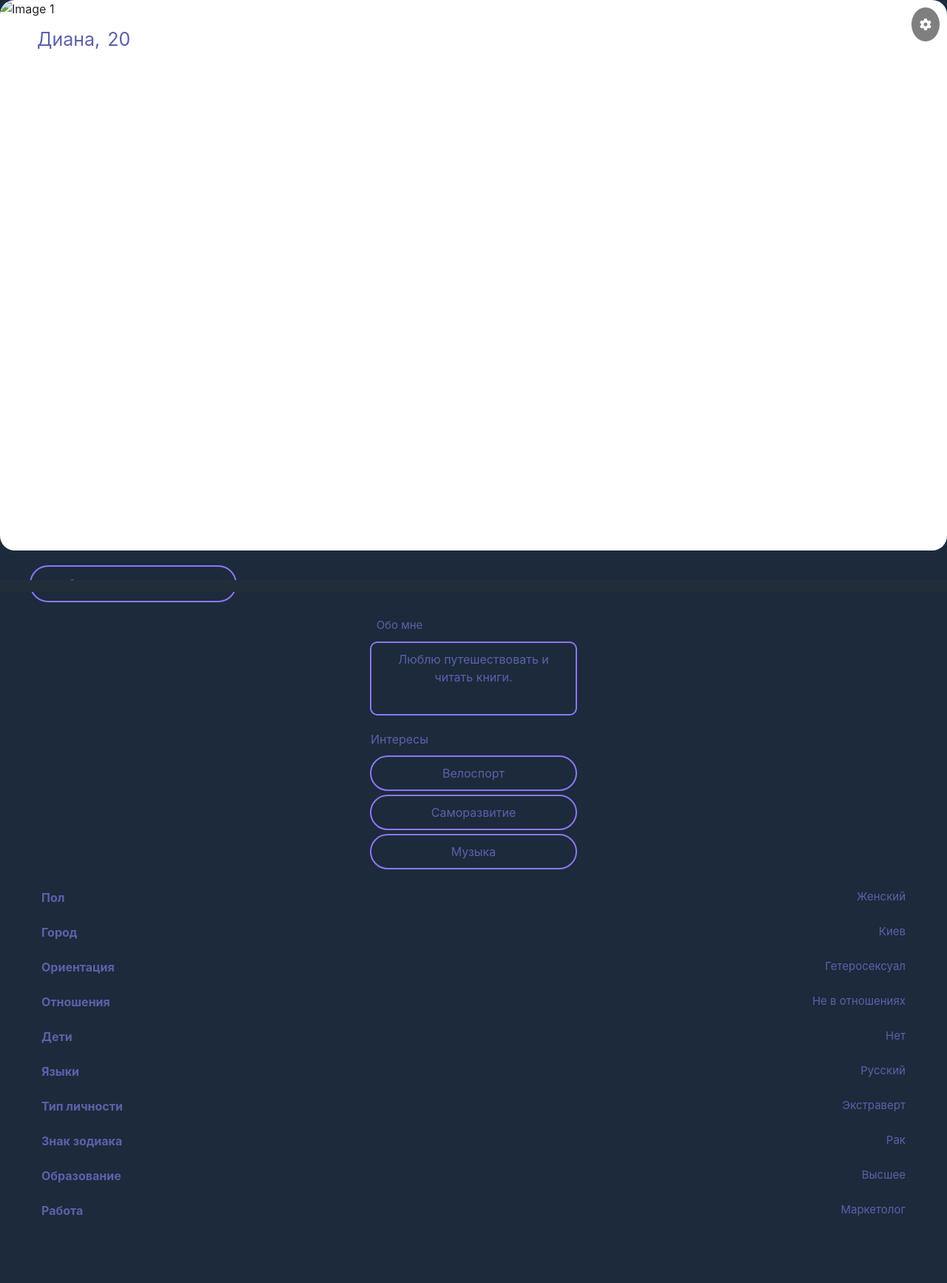
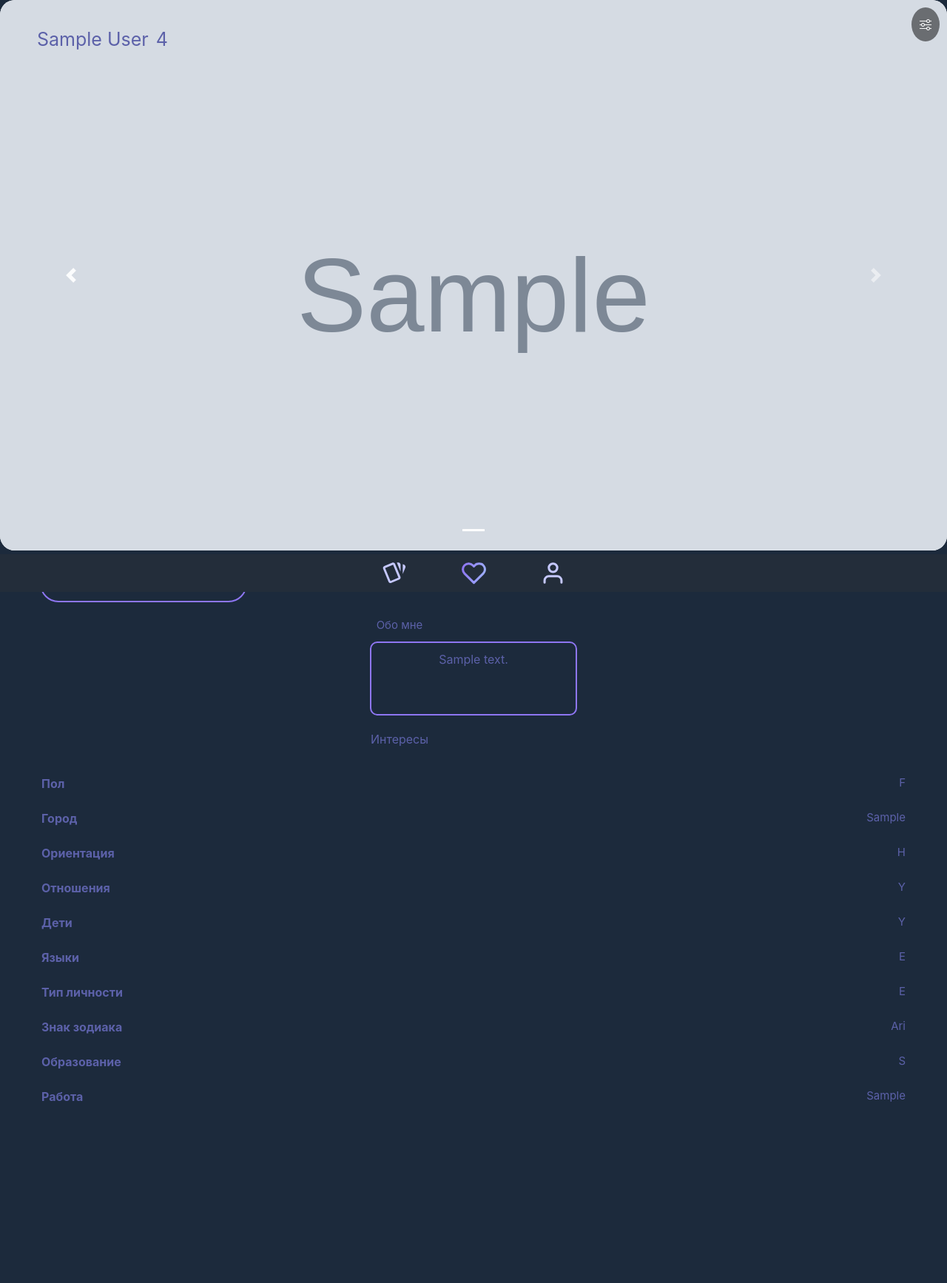
Before and after one commit to Garelkaa/alomioapp, a Django app: page /card/ in a window 1280 px wide. Shown: the whole page at 74% size. Run offline with Django 5.2, Linux system fonts and the light colour scheme; tables that the repository leaves empty hold one stand-in row (values such as "Sample post"); grey boxes marked "Sample" are stand-in pictures; parts of the project's set-up code (start-up, migrations or seed data) failed here and were passed over; some libraries are stand-ins or nearby versions.

Commit message:
add real profile to the cards and fixed position items on page

```diff
--- a/card/templates/index.html
+++ b/card/templates/index.html
@@ -7,6 +7,7 @@
   <meta name="viewport" content="width=device-width, initial-scale=1.0">
   <title>{{ title }}</title>
   <link rel="stylesheet" href="https://stackpath.bootstrapcdn.com/bootstrap/4.5.2/css/bootstrap.min.css">
+  <link rel="stylesheet" href="https://cdn.jsdelivr.net/npm/bootstrap-icons@1.11.3/font/bootstrap-icons.min.css">
   <link href="https://cdnjs.cloudflare.com/ajax/libs/font-awesome/6.0.0-beta3/css/all.min.css" rel="stylesheet">
   <link rel="stylesheet" href="{% static 'style/style_card.css' %}">
 </head>
@@ -14,10 +15,31 @@
   <nav class="navbar navbar-dark" style="background-color: rgb(35, 45, 58);">
     <div class="d-flex justify-content-center w-100">
       <div class="svg-container d-flex justify-content-between" style="width: 250px;">
-        <!-- SVG icons here -->
+        <svg width="35" height="35" viewBox="0 0 50 50" fill="none" xmlns="http://www.w3.org/2000/svg">
+          <!-- Path for the first SVG -->
+          <path d="M23.3126 4.6875C22.7709 4.6875 22.2292 4.8125 21.7084 5L6.37506 11.3542C5.35582 11.7716 4.54405 12.5766 4.11821 13.5924C3.69238 14.6081 3.68735 15.7514 4.10423 16.7708L14.4376 41.6667C14.7428 42.4218 15.2626 43.0709 15.9328 43.5337C16.603 43.9965 17.3941 44.2528 18.2084 44.2708C18.7501 44.2708 19.3126 44.2083 19.8542 43.9583L35.2084 37.6042C35.9495 37.2897 36.5848 36.7692 37.039 36.1045C37.4932 35.4399 37.7472 34.6589 37.7709 33.8542C37.7917 33.3333 37.6876 32.7292 37.5001 32.1875L27.0834 7.29167C26.7899 6.52855 26.273 5.87175 25.6002 5.40713C24.9275 4.94252 24.1302 4.69171 23.3126 4.6875ZM30.5626 4.6875L37.7501 22.0833V8.85417C37.7501 7.7491 37.3111 6.68929 36.5297 5.90789C35.7483 5.12649 34.6885 4.6875 33.5834 4.6875M41.9376 7.89583V26.7083L47.0001 14.5C47.2076 13.9953 47.3135 13.4547 47.3116 12.909C47.3098 12.3634 47.2002 11.8234 46.9893 11.3202C46.7783 10.817 46.4701 10.3603 46.0822 9.97647C45.6944 9.59262 45.2346 9.2891 44.7292 9.08333M23.3126 8.79167L33.6876 33.8333L18.2917 40.2083L7.91673 15.1875" fill="#C5C8FF"/>
+        </svg>
+
+        <svg width="35" height="35" viewBox="0 0 45 46" fill="none" xmlns="http://www.w3.org/2000/svg">
+          <!-- Path for the second SVG -->
+          <path d="M39.075 9.14327C38.1173 8.18515 36.9803 7.4251 35.7288 6.90655C34.4773 6.38799 33.1359 6.12109 31.7812 6.12109C30.4266 6.12109 29.0852 6.38799 27.8337 6.90655C26.5822 7.4251 25.4451 8.18515 24.4875 9.14327L22.5 11.1308L20.5125 9.14327C18.5781 7.20884 15.9544 6.1221 13.2187 6.1221C10.483 6.1221 7.8594 7.20884 5.92498 9.14327C3.99056 11.0777 2.90381 13.7013 2.90381 16.437C2.90381 19.1727 3.99056 21.7963 5.92498 23.7308L7.91248 25.7183L22.5 40.3058L37.0875 25.7183L39.075 23.7308C40.0331 22.7731 40.7931 21.636 41.3117 20.3846C41.8302 19.1331 42.0972 17.7917 42.0972 16.437C42.0972 15.0824 41.8302 13.741 41.3117 12.4895C40.7931 11.238 40.0331 10.1009 39.075 9.14327Z" stroke="url(#paint0_linear_232_1782)" stroke-width="4" stroke-linecap="round" stroke-linejoin="round"/>
+          <defs>
+          <linearGradient id="paint0_linear_232_1782" x1="9.20967" y1="-11.8259" x2="59.5923" y2="1.47514" gradientUnits="userSpaceOnUse">
+          <stop stop-color="#8E76F2"/>
+          <stop offset="1" stop-color="#A1BDFF"/>
+          </linearGradient>
+          </defs>
+        </svg>
+
+        <svg width="35" height="35" viewBox="0 0 45 46" fill="none" xmlns="http://www.w3.org/2000/svg">
+          <!-- Path for the third SVG -->
+          <path d="M37.5 39.875V36.125C37.5 34.1359 36.7098 32.2282 35.3033 30.8217C33.8968 29.4152 31.9891 28.625 30 28.625H15C13.0109 28.625 11.1032 29.4152 9.6967 30.8217C8.29018 32.2282 7.5 34.1359 7.5 36.125V39.875" stroke="#C5C8FF" stroke-width="4" stroke-linecap="round" stroke-linejoin="round"/>
+          <path d="M22.5 21.125C26.6421 21.125 30 17.7671 30 13.625C30 9.48286 26.6421 6.125 22.5 6.125C18.3579 6.125 15 9.48286 15 13.625C15 17.7671 18.3579 21.125 22.5 21.125Z" stroke="#C5C8FF" stroke-width="4" stroke-linecap="round" stroke-linejoin="round"/>
+        </svg>
       </div>
     </div>
   </nav>
+
 
   <div id="settingsModal" class="modal" tabindex="-1" role="dialog">
     <div class="modal-dialog" role="document">
@@ -72,16 +94,8 @@
       <div class="overlay info">&#128269;</div>
       <div id="carouselExampleControls" class="carousel slide" data-ride="carousel" data-interval="0">
         <ol class="carousel-indicators"></ol>
-        <div class="carousel-inner">
-          <div class="carousel-item active">
-            <img src="https://via.placeholder.com/800x600" class="d-block w-100" alt="Image 1">
-          </div>
-          <div class="carousel-item">
-            <img src="https://via.placeholder.com/800x600" class="d-block w-100" alt="Image 2">
-          </div>
-          <div class="carousel-item">
-            <img src="https://via.placeholder.com/800x600" class="d-block w-100" alt="Image 3">
-          </div>
+        <div class="carousel-inner" id="carouselInner">
+          <!-- Динамические элементы карусели будут добавлены здесь -->
         </div>
         <a class="carousel-control-prev" href="#carouselExampleControls" role="button" data-slide="prev">
           <span class="carousel-control-prev-icon" aria-hidden="true"></span>
@@ -98,7 +112,7 @@
         <span class="user-age"> 20</span>
       </div>
       <button id="settingsButton" class="btn btn-link text-white open-settings" onclick="openSettings()">
-        <i class="fas fa-cog"></i>
+        <i class="bi bi-sliders"></i>
       </button>
     </div>
   </div>
@@ -118,15 +132,7 @@
       <div class="user-intreresteds-container">
         <label for="text" class='interests-label'>Интересы</label>
         <div class='user-items-container'>
-          <div class="user-item">
-            Велоспорт
-          </div>
-          <div class="user-item">
-            Саморазвитие
-          </div>
-          <div class="user-item">
-            Музыка
-          </div>
+          <!-- Интересы будут добавляться динамически -->
         </div>
       </div>
       <div class="user-personal-info-container p-3">
--- a/card/views.py
+++ b/card/views.py
@@ -2,6 +2,7 @@
 from django.db.models import Subquery, OuterRef
 from django.http import JsonResponse
 
+from gallery.models import GalleryImage
 from users.models import User
 
 from datetime import date
@@ -18,40 +19,23 @@
 
 
 def get_profiles(request):
-    gender_filter = request.GET.get('gender')
-    min_age_filter = request.GET.get('min_age')
-    max_age_filter = request.GET.get('max_age')
+    profiles = User.objects.all().values(
+        'id', 'name', 'bidth', 'about', 'gender', 'city', 'orientation', 'relationship', 'childrens', 'languages', 'personality', 'zodiac', 'education', 'work', 'gallery'
+    )
 
-    profiles = User.objects.all()
+    # Получаем изображения из модели GalleryImage и рассчитываем возраст
+    for profile in profiles:
+        birth_date = profile.get('bidth')
+        if birth_date:
+            profile['age'] = calculate_age(birth_date)
 
-    # Exclude profiles that the user has liked
-    # liked_profiles = Likes.objects.filter(user=request.user).values_list('likeuser_id', flat=True)
+        gallery = profile.get('gallery')
+        if gallery:
+            images = GalleryImage.objects.filter(gallery=gallery)
+            image_urls = [img.image.url for img in images]
+            profile['image'] = image_urls[0] if image_urls else 'https://via.placeholder.com/800x600'
+        else:
+            profile['image'] = 'https://via.placeholder.com/800x600'
 
-    # Exclude profiles where there is a coincidence
-
-
-
-
-    profile_list = []
-
-    for profile in profiles:
-        age = calculate_age(profile.bidth) if profile.bidth else None
-
-        image_urls = []
-        if profile.gallery and profile.gallery.galleryimage_set.exists():
-            image_urls = [image.image.url for image in profile.gallery.galleryimage_set.all()]
-
-        profile_data = {
-            'id': profile.id,
-            'firstName': profile.name,
-            'age': age,
-            'gender': profile.gender,
-            'about': profile.about_user,
-            'interests': [interest.name for interest in profile.interests.all()],
-            'images': image_urls,
-            'distance': profile.city,
-            'user_id': request.user.id
-        }
-        profile_list.append(profile_data)
-
-    return JsonResponse({'profiles': profile_list})
+    profiles_list = list(profiles)  # Преобразуем QuerySet в список словарей
+    return JsonResponse(profiles_list, safe=False)
--- a/static/js/card.js
+++ b/static/js/card.js
@@ -7,73 +7,57 @@
 
 // Функция для загрузки профилей
 function loadProfiles() {
-    profiles = [
-        {
-            id: 1,
-            name: "Диана",
-            age: 20,
-            image: "https://via.placeholder.com/800x600",
-            about: "Люблю путешествовать и читать книги.",
-            interests: ["Велоспорт", "Саморазвитие", "Музыка"],
-            gender: "Женский",
-            city: "Киев",
-            orientation: "Гетеросексуал",
-            relationshipStatus: "Не в отношениях",
-            children: "Нет",
-            languages: "Русский",
-            personalityType: "Экстраверт",
-            zodiacSign: "Рак",
-            education: "Высшее",
-            job: "Маркетолог"
-        },
-        {
-            id: 2,
-            name: "Иван",
-            age: 25,
-            image: "https://via.placeholder.com/800x600?text=Ivan",
-            about: "Обожаю спорт и активный отдых.",
-            interests: ["Футбол", "Путешествия", "Фотография"],
-            gender: "Мужской",
-            city: "Москва",
-            orientation: "Гетеросексуал",
-            relationshipStatus: "В отношениях",
-            children: "Нет",
-            languages: "Русский, Английский",
-            personalityType: "Интроверт",
-            zodiacSign: "Лев",
-            education: "Высшее",
-            job: "Программист"
-        },
-        {
-            id: 3,
-            name: "Анастасия",
-            age: 30,
-            image: "https://via.placeholder.com/800x600?text=Anastasia",
-            about: "Работаю в дизайне, увлекаюсь искусством.",
-            interests: ["Искусство", "Кулинария", "Чтение"],
-            gender: "Женский",
-            city: "Санкт-Петербург",
-            orientation: "Гомосексуал",
-            relationshipStatus: "Не в отношениях",
-            children: "Есть",
-            languages: "Русский, Французский",
-            personalityType: "Экстраверт",
-            zodiacSign: "Близнецы",
-            education: "Высшее",
-            job: "Дизайнер"
-        }
-        // Добавьте другие профили по необходимости
-    ];
+    fetch('/card/get_profiles/')
+        .then(response => response.json())
+        .then(data => {
+            profiles = data;
+            currentIndex = 0; // Сбрасываем индекс
+            updateProfileInfo();
+            updateCarousel();
+        })
+        .catch(error => console.error('Ошибка при загрузке профилей:', error));
 }
+
+// Функция для обновления карусели
+function updateCarousel() {
+    const carouselInner = document.getElementById('carouselInner');
+    const indicatorsContainer = document.querySelector('.carousel-indicators');
+
+    carouselInner.innerHTML = ''; // Очищаем старые элементы карусели
+    indicatorsContainer.innerHTML = ''; // Очищаем старые индикаторы
+
+    if (profiles.length > 0) {
+        const profile = profiles[currentIndex];
+
+        // Создаем новый элемент карусели
+        const carouselItem = document.createElement('div');
+        carouselItem.classList.add('carousel-item', 'active'); // Активный элемент
+        const img = document.createElement('img');
+        img.src = profile.image;
+        img.classList.add('d-block', 'w-100');
+        img.alt = `Image of ${profile.name}`;
+        carouselItem.appendChild(img);
+        carouselInner.appendChild(carouselItem);
+
+        // Создаем один индикатор
+        const indicator = document.createElement('li');
+        indicator.setAttribute('data-target', '#carouselExampleControls');
+        indicator.setAttribute('data-slide-to', '0'); // Индикатор только для текущего профиля
+        indicator.classList.add('active'); // Активный индикатор
+        indicatorsContainer.appendChild(indicator);
+    }
+}
+
 
 // Функция для обновления информации о профиле
 function updateProfileInfo() {
     const profile = profiles[currentIndex];
     if (profile) {
-        document.querySelector('.carousel-item.active img').src = profile.image;
-        document.querySelector('.user-name').textContent = profile.name + ", ";
-        document.querySelector('.user-age').textContent = profile.age;
-        updateAdditionalInfo(); // Обновление дополнительной информации
+        document.querySelector('.user-name').textContent = profile.name || "Не указано";
+        document.querySelector('.user-age').textContent = profile.age || "Не указано";
+
+        // Обновляем дополнительную информацию
+        updateAdditionalInfo();
     }
 }
 
@@ -82,22 +66,34 @@
     const profile = profiles[currentIndex];
     if (profile) {
         document.querySelector('.text-container').textContent = profile.about || "Нет информации";
-        const userItems = document.querySelectorAll('.user-item');
-        userItems[0].textContent = profile.interests ? profile.interests[0] : "Нет интересов";
-        userItems[1].textContent = profile.interests ? profile.interests[1] : "Нет интересов";
-        userItems[2].textContent = profile.interests ? profile.interests[2] : "Нет интересов";
+        const userItems = document.querySelector('.user-items-container');
+        userItems.innerHTML = ''; // Очищаем старые интересы
+        // Предполагается, что интересы хранятся в виде строки, разделенной запятыми
+        if (profile.interests) {
+            profile.interests.split(',').forEach(interest => {
+                const itemDiv = document.createElement('div');
+                itemDiv.classList.add('user-item');
+                itemDiv.textContent = interest.trim();
+                userItems.appendChild(itemDiv);
+            });
+        }
+
         const infoItems = document.querySelectorAll('.into-item');
         infoItems[0].querySelector('span').textContent = profile.gender || "Не указано";
         infoItems[1].querySelector('span').textContent = profile.city || "Не указано";
         infoItems[2].querySelector('span').textContent = profile.orientation || "Не указано";
-        infoItems[3].querySelector('span').textContent = profile.relationshipStatus || "Не указано";
-        infoItems[4].querySelector('span').textContent = profile.children || "Не указано";
+        infoItems[3].querySelector('span').textContent = profile.relationship || "Не указано";
+        infoItems[4].querySelector('span').textContent = profile.childrens || "Не указано";
         infoItems[5].querySelector('span').textContent = profile.languages || "Не указано";
-        infoItems[6].querySelector('span').textContent = profile.personalityType || "Не указано";
-        infoItems[7].querySelector('span').textContent = profile.zodiacSign || "Не указано";
+        infoItems[6].querySelector('span').textContent = profile.personality || "Не указано";
+        infoItems[7].querySelector('span').textContent = profile.zodiac || "Не указано";
         infoItems[8].querySelector('span').textContent = profile.education || "Не указано";
-        infoItems[9].querySelector('span').textContent = profile.job || "Не указано";
+        infoItems[9].querySelector('span').textContent = profile.work || "Не указано";
     }
+}
+
+function updateCarouselIndicators() {
+    updateCarousel(); // Обновляем карусель при изменении индексов
 }
 
 // Функции для обработки свайпов
@@ -157,40 +153,55 @@
             } else {
                 cardStack.style.transform = 'none';
             }
-
-            cardStack.style.transition = 'transform 0.3s ease';
+        } else {
             cardStack.style.transform = 'none';
         }
 
-        setTimeout(() => {
-            cardStack.style.transition = 'none';
-        }, 300);
+        cardStack.style.transition = 'transform 0.3s ease';
+        cardStack.style.transform = 'none';
     }
 
+    // Скрываем оверлеи
     if (overlayApprove) overlayApprove.style.opacity = 0;
     if (overlayReject) overlayReject.style.opacity = 0;
     isSwiping = false;
 }
 
+
+
 function approveProfile() {
     console.log('Profile approved');
     document.getElementById('cardStack').classList.add('swipe-right');
+    const overlayApprove = document.querySelector('.overlay.approve');
+    if (overlayApprove) {
+        overlayApprove.style.opacity = 1;
+    }
     setTimeout(() => {
+        // Переходим к следующей анкете
         currentIndex++;
         if (currentIndex >= profiles.length) currentIndex = 0;
         updateProfileInfo();
+        updateCarousel();
     }, 300);
 }
+
 
 function rejectProfile() {
     console.log('Profile rejected');
     document.getElementById('cardStack').classList.add('swipe-left');
+    const overlayReject = document.querySelector('.overlay.reject');
+    if (overlayReject) {
+        overlayReject.style.opacity = 1;
+    }
     setTimeout(() => {
+        // Переходим к следующей анкете
         currentIndex++;
         if (currentIndex >= profiles.length) currentIndex = 0;
         updateProfileInfo();
+        updateCarousel();
     }, 300);
 }
+
 
 function openSettings() {
     swipeEnabled = false;
@@ -214,6 +225,7 @@
 document.addEventListener('DOMContentLoaded', () => {
     loadProfiles();
     updateProfileInfo();
+    updateCarousel();
 
     const cardStack = document.getElementById('cardStack');
     cardStack.addEventListener('touchstart', handleTouchStart);
--- a/static/style/style_card.css
+++ b/static/style/style_card.css
@@ -181,7 +181,8 @@
       border: 2px #8E76F2 solid;
       border-radius: 32px;
       padding: 0 10px; /* Добавьте отступы, если нужно */
-      box-sizing: border-box; /* Убедитесь, что padding и border включены в ширину и высоту */
+      box-sizing: border-box;
+      margin-left: 14px; /* Убедитесь, что padding и border включены в ширину и высоту */
     }
 
     .smile-icon, .user-goal span {
```
